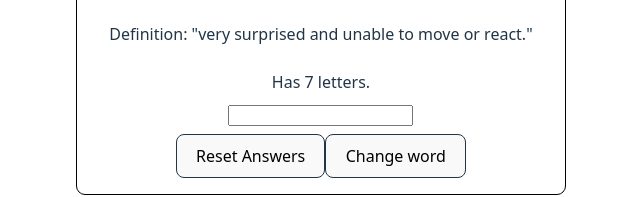
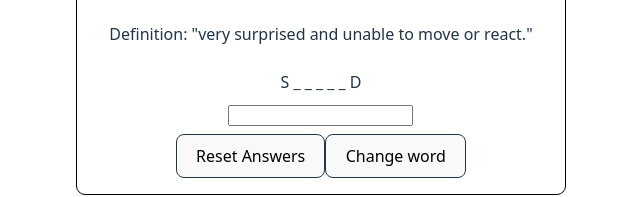
Before and after one commit to fgutierrezalbornoz/vocab-practice, a React (Vite) app: page / in a window 1280 px wide. Both pictures are taken after a click on the checkbox 858 px from the left and 374 px from the top of the page. Shown: the part 372-569 px from the top of the page, without its empty margins (319-959 px from the left). Built offline with nearby package versions, Linux system fonts and the light colour scheme.

Commit message:
refactor: changes clue displayed

```diff
--- a/src/QuestionComponent.tsx
+++ b/src/QuestionComponent.tsx
@@ -7,6 +7,7 @@ import { useWindowSize } from "react-use";
 import ReactConfetti from "react-confetti";
 import { unit8b } from "./8b";
 import { unit10b } from "./10b";
+import { Clue } from "./components/Clue";
 
 
 // const units = [{ name: "5A", array: unit5a }, { name: "6B", array: unit6b }, { name: "7A", array: unit7a }]
@@ -152,9 +153,7 @@ export function QuestionComponent() {
         <section className="question-section">
           Definition: "{randomQuestion.definition}"
         </section>
-        {showClue && <section className="clue">
-          Has {randomQuestion.word.length} letters.
-        </section>}
+        {showClue && <Clue question={randomQuestion} />}
         {isCorrect && <p className="example">Example: "{randomQuestion.example}"</p>}
         <form className="form-container" onSubmit={handleSubmit}>
           <input value={answer} onChange={handleChange} type="text" disabled={isCorrect}></input>
--- /dev/null
+++ b/src/components/Clue.tsx
@@ -0,0 +1,21 @@
+import type { Question } from "../IQuestion";
+
+interface Props {
+    question: Question;
+}
+export function Clue({ question }: Props) {
+    return (
+        <section className="clue">
+            {question.word.split("").map((l, index) => {
+                const isFirst = index === 0;
+                const isLast = index === question.word.length - 1;
+                if (l === "'")
+                    return <span key={`char-${index}`}>'</span>;
+                if (l === " ")
+                    return <span key={`char-${index}`}>&nbsp;&nbsp;&nbsp;</span>;
+                if (isFirst || isLast) return l.toUpperCase() + " ";
+                if (/[a-zA-Z]/.test(l)) return "_ ";
+            })}
+        </section>
+    );
+};
```
